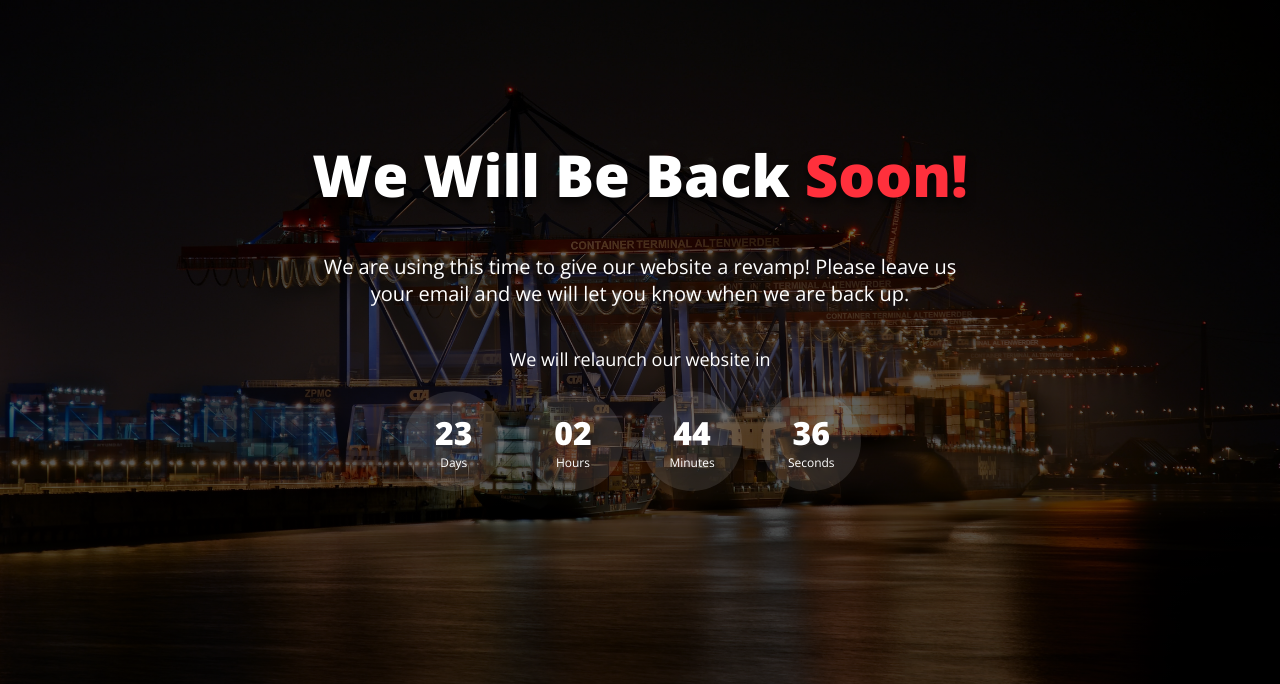
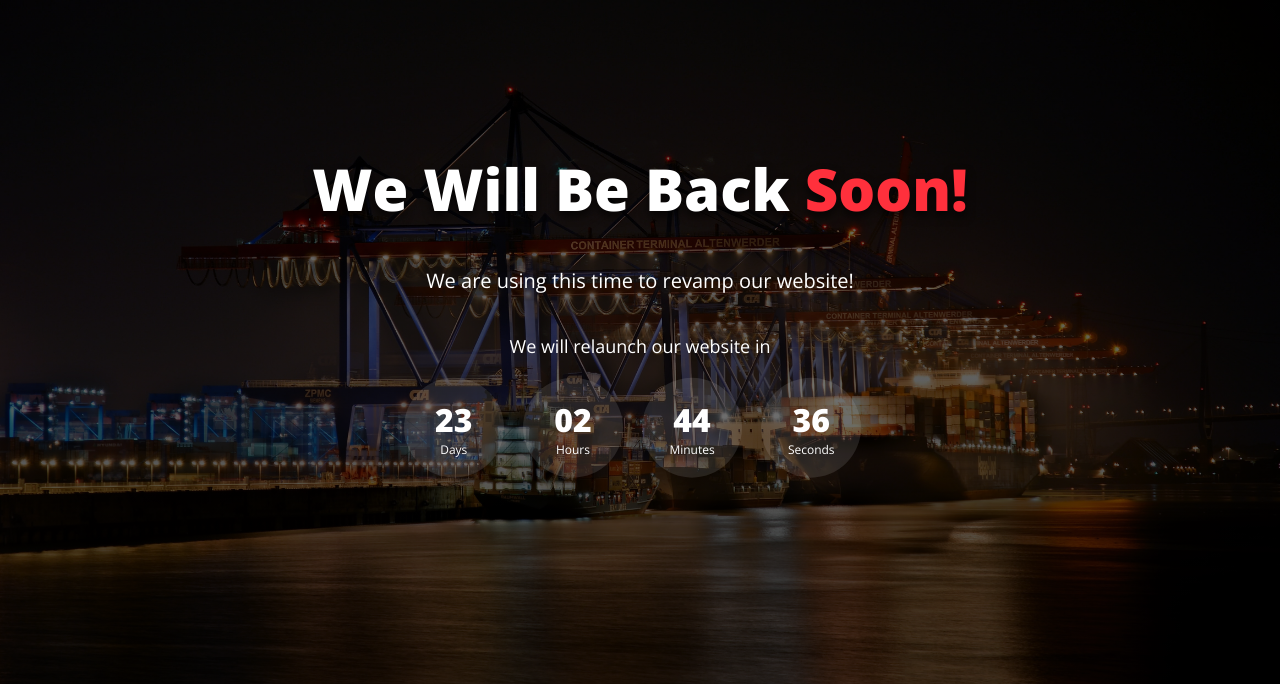
Before and after one commit to deep-thumar/globeport, a plain HTML site: page index.html in a window 1280 px wide. Shown: the part 116-800 px from the top of the page. Drawn offline with nearby package versions, Linux system fonts and the light colour scheme.

Commit message:
Update index.html

```diff
--- a/index.html
+++ b/index.html
@@ -291,8 +291,7 @@
       <div class="content-wrap">
          <div class="cta-box">
             <h1>We Will Be Back <span class="highlight">Soon!</span></h1>
-            <p>We are using this time to give our website a revamp!
-               Please leave us your email and we will let you know when we are back up.
+            <p>We are using this time to revamp our website!
             </p>
          </div>
          <div class="social-icons"></div>
```
